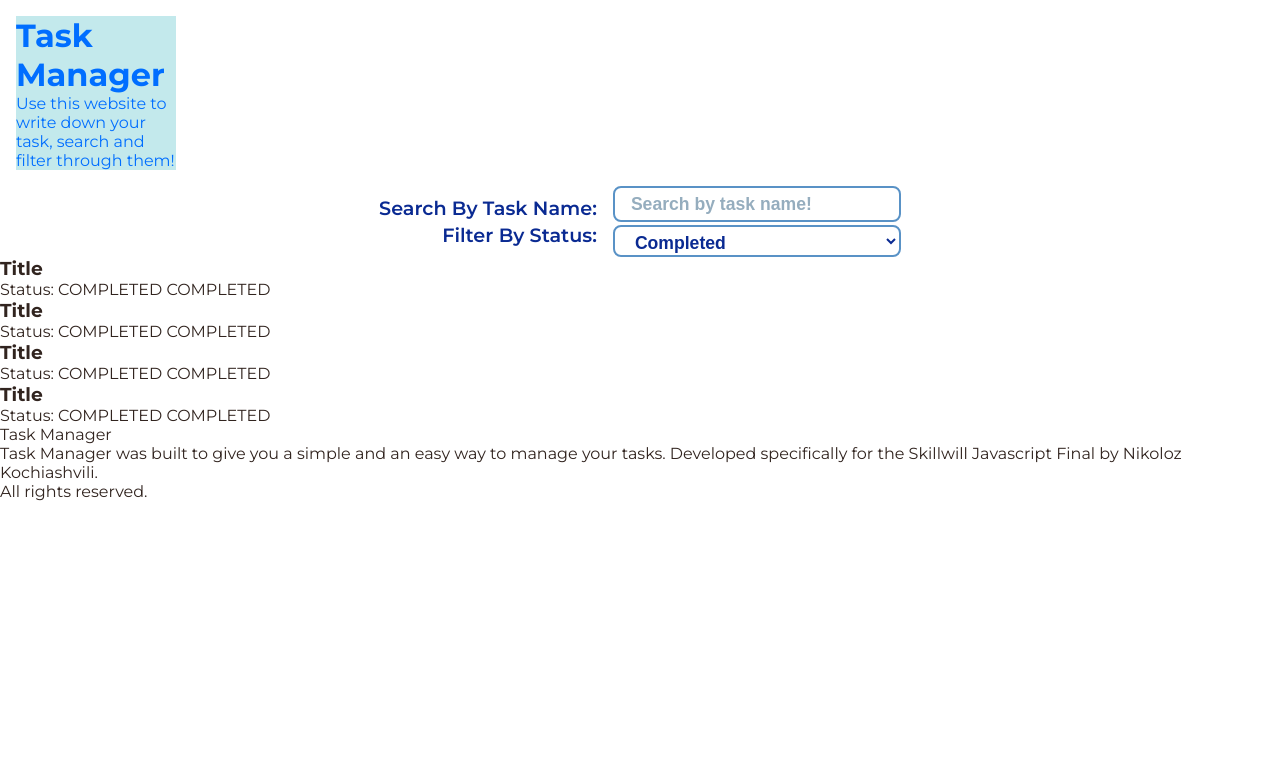
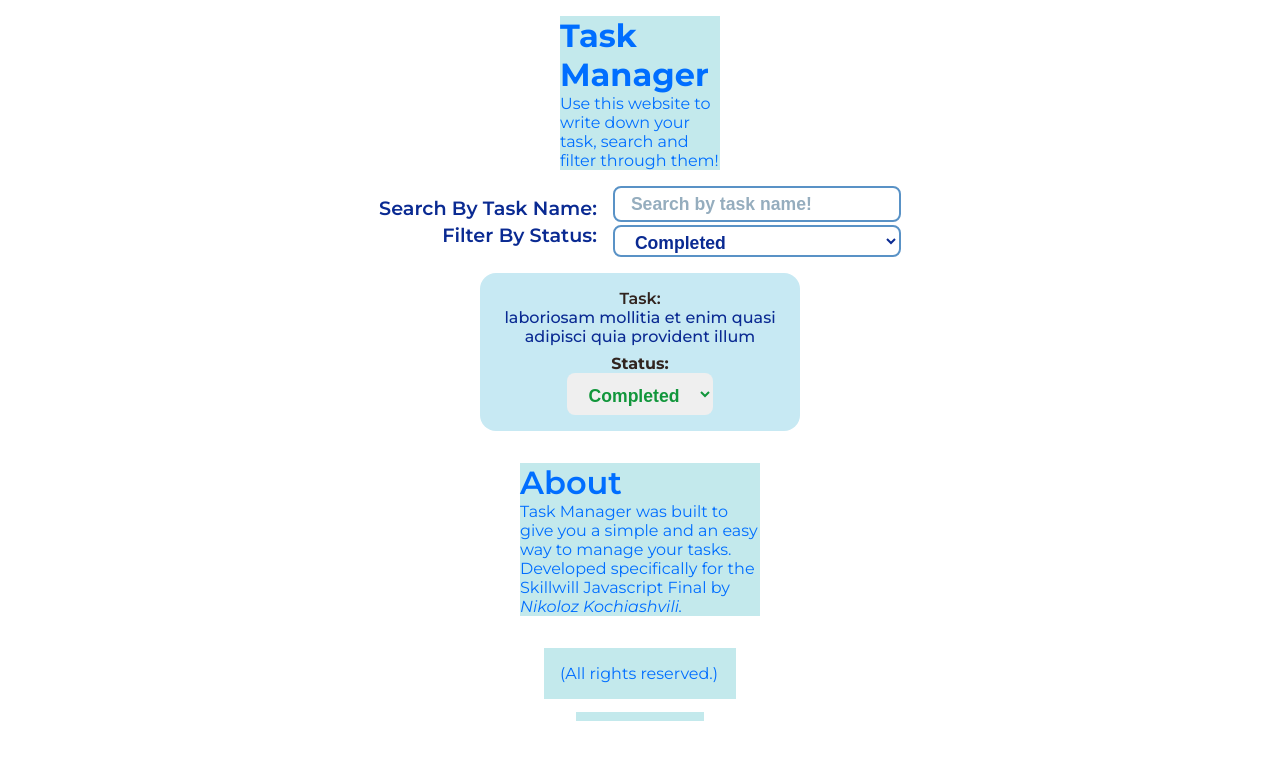
Before and after one commit to nikoloz-code23/task-manager, a plain HTML site: page index.html in a window 1280 px wide. Drawn offline with Linux system fonts and the light colour scheme; files whose address does not match are found by name.

Commit message:
Styling is done: - Modified the HTML to add a status selection. Shouldn't have done that here but whatev. - Add styling for status selection, status completion and non completion, the task and it's body. - Removed select white variable, as it is going unused. - Added a task background and selection dropdown background variables. - Added 2 variables for task completion/non-completion statuses. - Styled the task wrapper. - Styled the footer. TODO: - Add a button to create a task creation modal, which will contain a form.

```diff
--- a/assets/css/components.css
+++ b/assets/css/components.css
@@ -52,3 +52,76 @@
   text-transform: capitalize;
   color: var(--primary-subcolor);
 }
+
+.status-select {
+  appearance: base-select;
+  display: block;
+  margin: 0 auto;
+
+  text-align: center;
+  height: 2.6rem;
+  padding-top: 0.2rem;
+  border-radius: 0.5rem;
+
+  color: var(--primary-subcolor);
+  font-size: 1.1rem;
+  font-weight: 600;
+
+  &::picker-icon {
+    color: inherit;
+  }
+
+  option {
+    border-radius: 2rem;
+  }
+
+  &::picker(select) {
+    appearance: base-select;
+    text-align: center;
+
+    padding: 1rem;
+
+    border: 2px solid var(--primary-color);
+    border-radius: 0.5rem;
+
+    color: var(--dropdown-background);
+    background-color: var(--dropdown-background);
+    background: var(--dropdown-background);
+  }
+
+  &:hover {
+    cursor: pointer;
+  }
+}
+
+.status-completed {
+  color: var(--status-completed);
+  font-weight: 800;
+  text-transform: capitalize;
+}
+
+.status-not-completed {
+  color: var(--status-not-completed);
+  font-weight: 800;
+  text-transform: capitalize;
+}
+
+.task {
+  width: 20rem;
+  min-height: 6rem;
+  padding: 1rem;
+  border-radius: 1rem;
+  background-color: var(--task-background);
+  text-align: center;
+
+  .task-header {
+    font-weight: 600;
+  }
+  .task-body {
+    display: inline-block;
+    font-weight: 500;
+    font-size: 1rem;
+    padding-bottom: 0.5rem;
+    color: var(--primary-subcolor);
+  }
+}
--- a/assets/css/styles.css
+++ b/assets/css/styles.css
@@ -12,7 +12,7 @@ body {
 header {
   .header-wrapper {
     display: flex;
-    justify-content: flex-start;
+    justify-content: center;
     flex-direction: row;
     padding: 1rem;
 
@@ -25,6 +25,7 @@ header {
 }
 
 main {
+  padding-inline: 15rem;
   .interface-wrapper {
     display: flex;
     justify-content: center;
@@ -46,4 +47,49 @@ main {
       gap: 0.2rem;
     }
   }
+
+  .tasks-wrapper {
+    display: flex;
+    justify-content: center;
+    align-items: center;
+    flex-wrap: wrap;
+    gap: 1rem;
+
+    margin-top: 1rem;
+  }
 }
+
+footer {
+  display: flex;
+  justify-content: center;
+  align-items: center;
+  flex-direction: column;
+  padding-top: 2rem;
+
+  .information-wrapper {
+    .title {
+      font-size: 2rem;
+      font-weight: 600;
+    }
+
+    width: 15rem;
+    color: var(--logo-text);
+    background-color: var(--logo-background);
+  }
+
+  .footer-copyright {
+    width: 12rem;
+    color: var(--logo-text);
+    background-color: var(--logo-background);
+    padding: 1rem;
+    margin-top: 2rem;
+  }
+
+  .footer-copyright-trail {
+    width: 8rem;
+    color: var(--logo-text);
+    background-color: var(--logo-background);
+    padding: 0.3rem;
+    margin-top: 0.8rem;
+  }
+}
--- a/assets/css/variables.css
+++ b/assets/css/variables.css
@@ -1,11 +1,17 @@
 :root {
   --primary-text-color: #31241f;
   --placeholder-text-color: #95adbe;
+
   --primary-color: #5992c6;
   --primary-subcolor: #0a2a92;
   --primary-white: #ffffff;
-  --select-white: #e8eff1;
+
+  --task-background: #c7e9f3;
+  --dropdown-background: #d7e6f7;
 
   --logo-background: #c3e9ec;
   --logo-text: rgb(0, 110, 255);
+
+  --status-completed: rgb(17, 150, 59);
+  --status-not-completed: rgb(150, 17, 17);
 }
--- a/index.html
+++ b/index.html
@@ -48,49 +48,39 @@
 
       <div class="tasks-wrapper">
         <div class="task" id="1">
-          <h3>Title</h3>
+          <p class="task-header">Task:</p>
+          <h3 class="task-body">
+            laboriosam mollitia et enim quasi adipisci quia provident illum
+          </h3>
           <div class="status-wrapper">
-            <span>Status:</span>
-            <span class="status-completed">COMPLETED</span>
-            <span class="status-not-completed">COMPLETED</span>
-          </div>
-        </div>
-        <div class="task" id="2">
-          <h3>Title</h3>
-          <div class="status-wrapper">
-            <span>Status:</span>
-            <span class="status-completed">COMPLETED</span>
-            <span class="status-not-completed">COMPLETED</span>
-          </div>
-        </div>
-        <div class="task" id="3">
-          <h3>Title</h3>
-          <div class="status-wrapper">
-            <span>Status:</span>
-            <span class="status-completed">COMPLETED</span>
-            <span class="status-not-completed">COMPLETED</span>
-          </div>
-        </div>
-        <div class="task" id="4">
-          <h3>Title</h3>
-          <div class="status-wrapper">
-            <span>Status:</span>
-            <span class="status-completed">COMPLETED</span>
-            <span class="status-not-completed">COMPLETED</span>
+            <p><strong>Status:</strong></p>
+            <select
+              name="status"
+              id="status"
+              class="status-select status-completed"
+            >
+              <option value="completed" class="status-completed">
+                Completed
+              </option>
+              <option value="not-completed" class="status-not-completed">
+                Not Completed
+              </option>
+            </select>
           </div>
         </div>
       </div>
     </main>
     <footer>
       <div class="information-wrapper">
-        <p class="title">Task Manager</p>
+        <p class="title">About</p>
         <p class="description">
           Task Manager was built to give you a simple and an easy way to manage
           your tasks. Developed specifically for the Skillwill Javascript Final
-          by Nikoloz Kochiashvili.
+          by <em>Nikoloz Kochiashvili.</em>
         </p>
       </div>
-      <p class="footer-copyright">All rights reserved.</p>
+      <p class="footer-copyright">(All rights reserved.)</p>
+      <p class="footer-copyright-trail"></p>
     </footer>
 
     <script src="./assets/app.js"></script>
```
